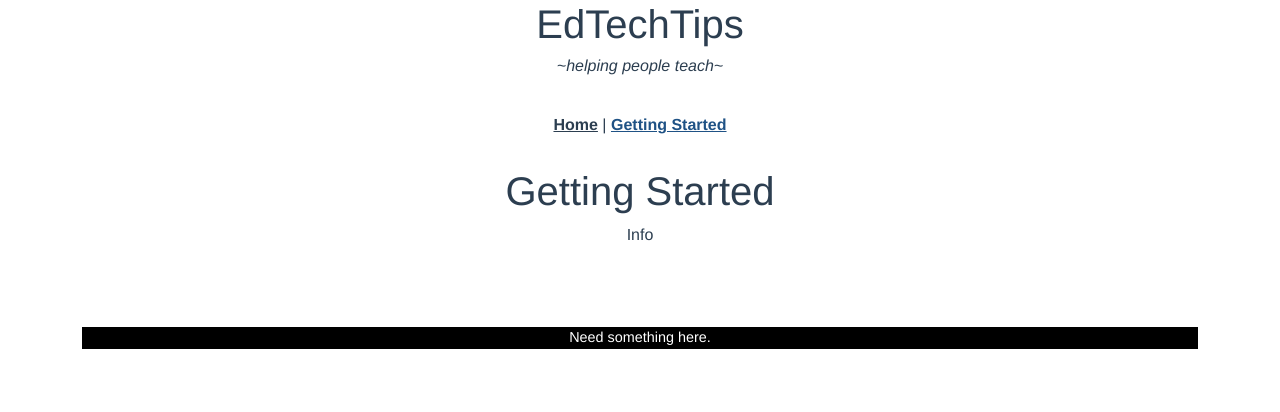
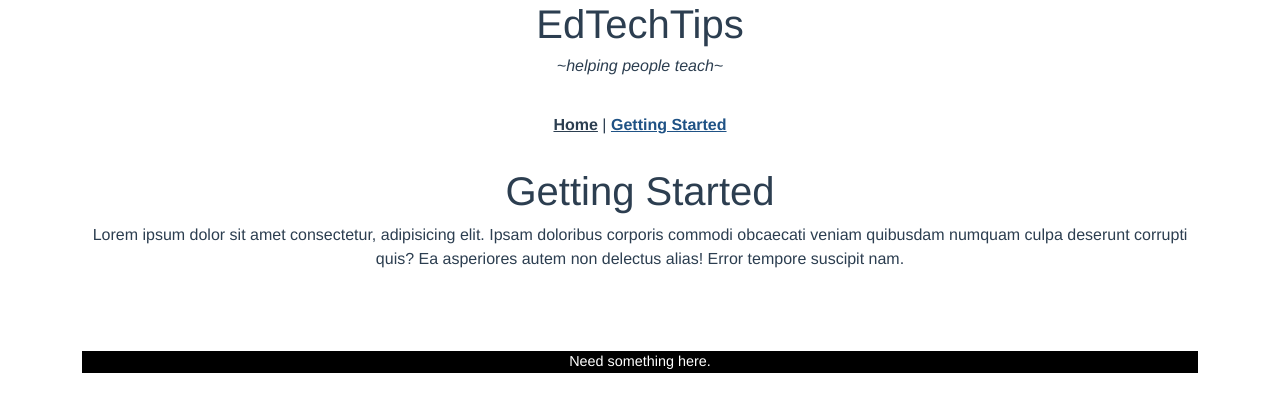
Before and after one commit to dffree2001/edtechtips2022, a Vue app: page /starting in a window 1280 px wide. Shown: the top 412 px of the page. Built offline with nearby package versions, Linux system fonts and the light colour scheme.

Commit message:
Added Lorem ipsum

```diff
--- a/src/views/GettingStarted.vue
+++ b/src/views/GettingStarted.vue
@@ -1,6 +1,6 @@
 <template>
   <h1>Getting Started</h1>
-  <p>Info</p>
+  <p>Lorem ipsum dolor sit amet consectetur, adipisicing elit. Ipsam doloribus corporis commodi obcaecati veniam quibusdam numquam culpa deserunt corrupti quis? Ea asperiores autem non delectus alias! Error tempore suscipit nam.</p>
 </template>
 
 <script>
--- a/src/views/SubjectView.vue
+++ b/src/views/SubjectView.vue
@@ -1,5 +1,6 @@
 <template>
-  <div class="about">
-    <h1>This is an about page</h1>
+  <div class="subject">
+    <h1>This is the subject overview page</h1>
+    <p>Lorem ipsum dolor, sit amet consectetur adipisicing elit. Accusamus ad, est nam dicta laboriosam veritatis maxime minus voluptates odit ex quasi provident fuga excepturi placeat unde error deleniti porro recusandae?</p>
   </div>
 </template>
```
